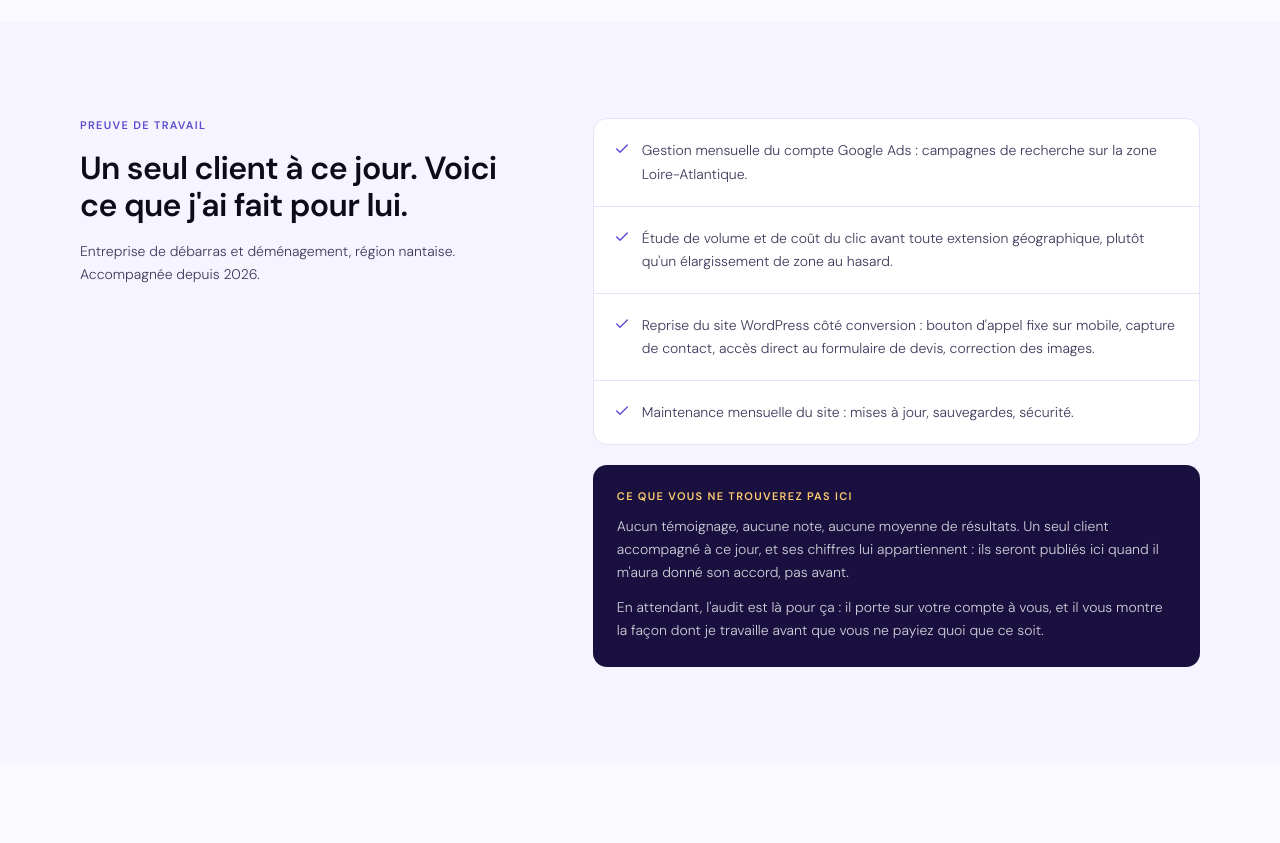
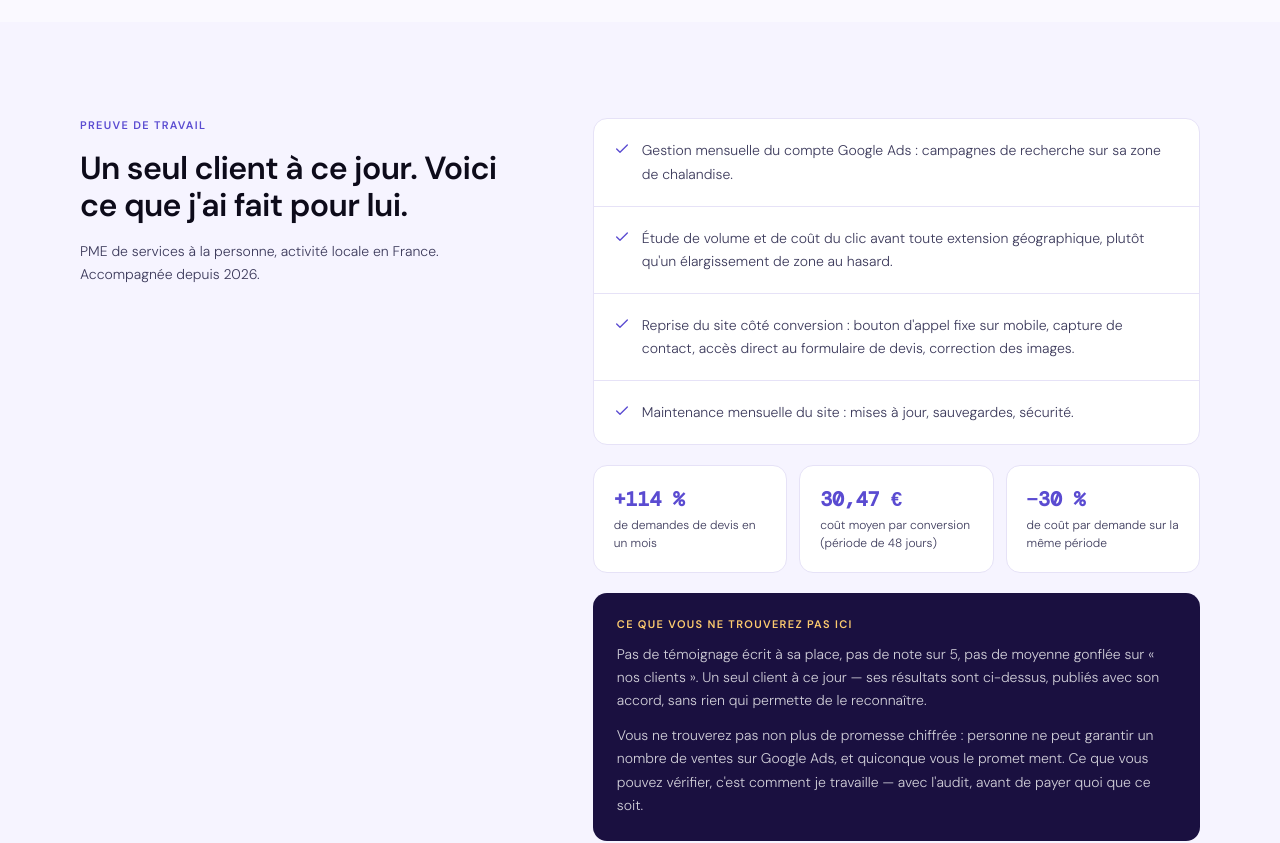
Before and after one commit to isma2034/uplyo-os, a Next.js app: page / in a window 1280 px wide. Shown: the part 2040-2883 px from the top of the page. Built offline with nearby package versions, Linux system fonts and the light colour scheme; no server answers.

Commit message:
Temoignage anonymise avec chiffres reels, accord oral du client, metadata home resserree

```diff
--- a/src/app/page.tsx
+++ b/src/app/page.tsx
@@ -3,6 +3,7 @@ import Image from "next/image";
 import { Metadata } from "next";
 import { ArrowRight, Check } from "lucide-react";
 import Reveal from "@/components/agency/Reveal";
+import Counter from "@/components/agency/Counter";
 import Navbar from "@/components/agency/Navbar";
 import Footer from "@/components/agency/Footer";
 import Analytics from "@/components/agency/Analytics";
@@ -11,12 +12,16 @@ import HeroAuditForm from "@/components/agency/HeroAuditForm";
 import { MEDIA_FLOOR, TERMS } from "@/lib/offers";
 
 export const metadata: Metadata = {
-  title: "Uplyo — Consultant Google Ads indépendant",
+  // Le titre positionnait sans donner de raison de cliquer dans une SERP —
+  // l'audit gratuit est l'accroche la plus forte du site (c'est le CTA
+  // principal du hero), il a sa place dans le titre, pas seulement dans la
+  // description.
+  title: "Uplyo — Consultant Google Ads indépendant + audit gratuit",
   description:
-    "Je construis et je pilote vos campagnes Google Ads. Audit gratuit sous 48 h ouvrées, aucun engagement, un seul interlocuteur.",
+    "Je construis et je pilote vos campagnes Google Ads. Audit gratuit sous 48 h ouvrées, aucun engagement, un seul interlocuteur — celui qui gère votre compte.",
   alternates: { canonical: "https://uplyo.fr" },
   openGraph: {
-    title: "Uplyo — Consultant Google Ads indépendant",
+    title: "Uplyo — Consultant Google Ads indépendant + audit gratuit",
     description:
       "Je construis et je pilote vos campagnes Google Ads, tous secteurs. Audit gratuit sous 48 h ouvrées, aucun engagement de durée.",
     url: "https://uplyo.fr",
@@ -157,12 +162,24 @@ const PLAN = [
   },
 ];
 
-// ── 4. Preuve de travail (cas client anonymisé, sans chiffres) ──
+// ── 4. Preuve de travail (cas client anonymisé) ──
+// Client 1 : accord oral (téléphone, sept. 2026) pour publier ses résultats,
+// à la condition explicite de rester non identifiable — donc ni nom, ni
+// secteur d'activité, ni ville, ni éléments techniques (CMS, etc.) qui
+// permettraient de le reconnaître. Les chiffres de RESULTS viennent des
+// rapports de suivi réels (période 15/07-31/08 pour le coût par conversion,
+// premier mois complet pour la variation de volume de demandes).
 const WORK = [
-  "Gestion mensuelle du compte Google Ads : campagnes de recherche sur la zone Loire-Atlantique.",
+  "Gestion mensuelle du compte Google Ads : campagnes de recherche sur sa zone de chalandise.",
   "Étude de volume et de coût du clic avant toute extension géographique, plutôt qu'un élargissement de zone au hasard.",
-  "Reprise du site WordPress côté conversion : bouton d'appel fixe sur mobile, capture de contact, accès direct au formulaire de devis, correction des images.",
+  "Reprise du site côté conversion : bouton d'appel fixe sur mobile, capture de contact, accès direct au formulaire de devis, correction des images.",
   "Maintenance mensuelle du site : mises à jour, sauvegardes, sécurité.",
+];
+
+const RESULTS = [
+  { value: 114, suffix: " %", prefix: "+", label: "de demandes de devis en un mois" },
+  { value: 30.47, decimals: 2, suffix: " €", label: "coût moyen par conversion (période de 48 jours)" },
+  { value: 30, suffix: " %", prefix: "−", label: "de coût par demande sur la même période" },
 ];
 
 // ── 5. Offres ──
@@ -408,7 +425,7 @@ export default function HomePage() {
                 Un seul client à ce jour. Voici ce que j&apos;ai fait pour lui.
               </h2>
               <p className="text-body text-ink-2 font-light">
-                Entreprise de débarras et déménagement, région nantaise.
+                PME de services à la personne, activité locale en France.
                 Accompagnée depuis 2026.
               </p>
             </div>
@@ -429,20 +446,36 @@ export default function HomePage() {
                 ))}
               </ul>
 
+              {/* Chiffres réels de ce client, publiés avec son accord oral —
+                  voir la note sur RESULTS plus haut. Comptés au scroll
+                  (Counter) pour rester cohérent avec le MarketReadout. */}
+              <div className="mt-5 grid grid-cols-1 sm:grid-cols-3 gap-3">
+                {RESULTS.map((r) => (
+                  <div key={r.label} className="bg-white border border-line rounded-card p-5">
+                    <div className="font-mono text-title font-semibold text-eclat-ink tabular-nums">
+                      <Counter value={r.value} decimals={r.decimals ?? 0} prefix={r.prefix} suffix={r.suffix} />
+                    </div>
+                    <p className="text-caption text-ink-2 font-light mt-1">{r.label}</p>
+                  </div>
+                ))}
+              </div>
+
               <div className="mt-5 bg-nuit rounded-card p-6">
                 <div className="label text-spark mb-2.5">
                   Ce que vous ne trouverez pas ici
                 </div>
                 <p className="text-body text-white/80 font-light mb-3">
-                  Aucun témoignage, aucune note, aucune moyenne de résultats. Un
-                  seul client accompagné à ce jour, et ses chiffres lui
-                  appartiennent : ils seront publiés ici quand il m&apos;aura
-                  donné son accord, pas avant.
+                  Pas de témoignage écrit à sa place, pas de note sur 5, pas
+                  de moyenne gonflée sur « nos clients ». Un seul client à ce
+                  jour — ses résultats sont ci-dessus, publiés avec son
+                  accord, sans rien qui permette de le reconnaître.
                 </p>
                 <p className="text-body text-white/80 font-light">
-                  En attendant, l&apos;audit est là pour ça : il porte sur votre
-                  compte à vous, et il vous montre la façon dont je travaille
-                  avant que vous ne payiez quoi que ce soit.
+                  Vous ne trouverez pas non plus de promesse chiffrée :
+                  personne ne peut garantir un nombre de ventes sur Google
+                  Ads, et quiconque vous le promet ment. Ce que vous pouvez
+                  vérifier, c&apos;est comment je travaille — avec
+                  l&apos;audit, avant de payer quoi que ce soit.
                 </p>
               </div>
             </div>
```
